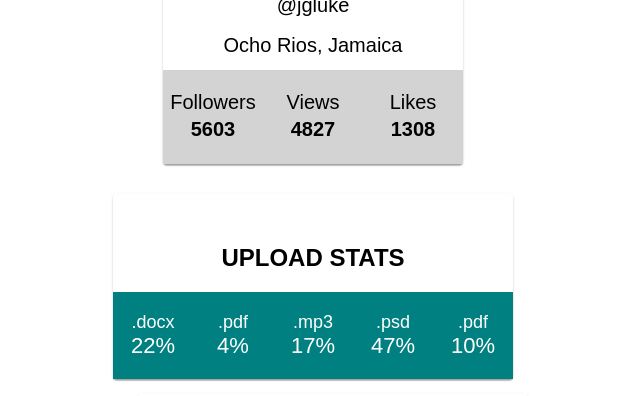
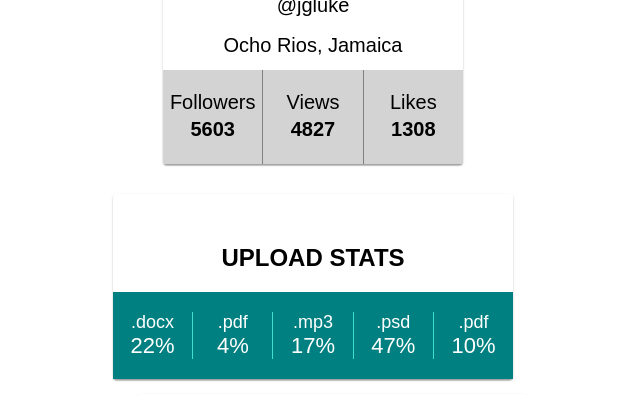
Before and after one commit to nataliapovaliy/goit-react-hw-01-components, a React (Create React App) app: page / in a window 1280 px wide. Shown: the part 267-663 px from the top of the page, without its empty margins (327-967 px from the left). Built offline with nearby package versions, Linux system fonts and the light colour scheme.

Commit message:
update css

```diff
--- a/src/components/Profile/Profile.module.css
+++ b/src/components/Profile/Profile.module.css
@@ -52,6 +52,10 @@
   align-items: center;
 }
 
+.box:not(:last-child) {
+  border-right: 1px solid gray;
+}
+
 .label {
   font-size: 20px;
   line-height: 1.2;
--- a/src/components/Statistics/Statistics.module.css
+++ b/src/components/Statistics/Statistics.module.css
@@ -33,6 +33,10 @@
   align-items: center;
 }
 
+.item:not(:last-child) {
+  border-right: 1px solid turquoise;
+}
+
 .percentage {
   font-size: 22px;
 }
--- a/src/components/Transaction/TransactionHistory.module.css
+++ b/src/components/Transaction/TransactionHistory.module.css
@@ -4,11 +4,7 @@
   background: #fefefe;
   width: 600px;
   margin: 5% auto 0;
-  -moz-border-radius: 5px;
-  -webkit-border-radius: 5px;
   border-radius: 5px;
-  /* -moz-box-shadow: 0 0 4px rgba(0, 0, 0, 0.2);
-  -webkit-box-shadow: 0 0 4px rgba(0, 0, 0, 0.2); */
 }
 
 th,
```
